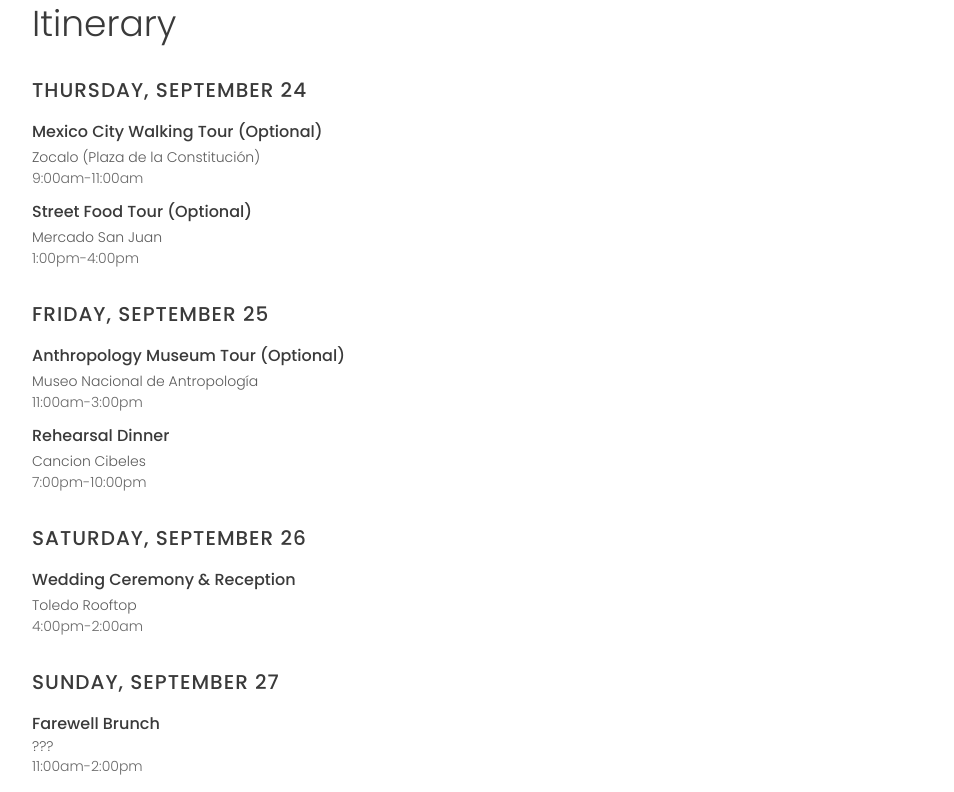
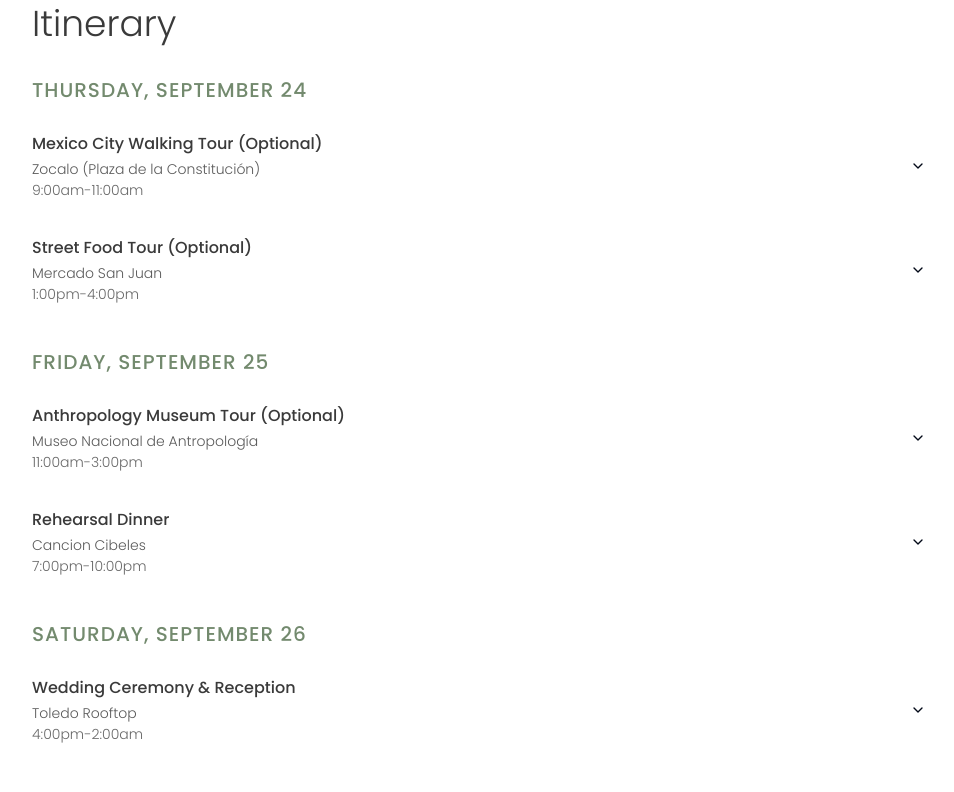
Before and after one commit to theplaylabs/layered-sticky-canvas, a React (Vite) app: page / in a window 1280 px wide. Shown: the part 860-1652 px from the top of the page, without its empty margins (216-1170 px from the left). Built offline with nearby package versions, Linux system fonts and the light colour scheme.

Commit message:
Update itinerary styling and add accordions
Update itinerary dates font, add accordions for events, and include placeholder text.

```diff
--- a/src/pages/Index.tsx
+++ b/src/pages/Index.tsx
@@ -1,5 +1,6 @@
 import Layout from '@/components/Layout';
 import ContentSection from '@/components/ContentSection';
+import { Accordion, AccordionContent, AccordionItem, AccordionTrigger } from '@/components/ui/accordion';
 
 const Index = () => {
   return (
@@ -65,64 +66,124 @@ const Index = () => {
           <div className="space-y-8">
             {/* Thursday */}
             <div className="space-y-4">
-              <h3 className="text-xl font-primary font-medium tracking-wider" style={{ color: '#3a3a3a' }}>
+              <h3 className="text-xl font-primary font-medium tracking-wider" style={{ color: '#738a6e' }}>
                 THURSDAY, SEPTEMBER 24
               </h3>
-              <div className="space-y-3">
-                <div>
+              <Accordion type="single" collapsible className="space-y-3">
+                <AccordionItem value="thursday-walking" className="border-none">
+                  <AccordionTrigger className="hover:no-underline py-3 px-0">
+                    <div className="text-left">
                       <h4 className="font-primary font-medium" style={{ color: '#3a3a3a' }}>Mexico City Walking Tour (Optional)</h4>
                       <a href="https://maps.google.com/?q=Zocalo+Plaza+de+la+Constitucion+Mexico+City" target="_blank" rel="noopener noreferrer" className="text-sm font-primary font-light hover:underline" style={{ color: '#5a5a5a' }}>Zocalo (Plaza de la Constitución)</a>
                       <p className="text-sm font-primary font-light" style={{ color: '#6a6a6a' }}>9:00am-11:00am</p>
                     </div>
-                <div>
+                  </AccordionTrigger>
+                  <AccordionContent className="pt-2 pb-4">
+                    <p className="text-sm font-primary font-light leading-relaxed" style={{ color: '#5a5a5a' }}>
+                      Lorem ipsum dolor sit amet, consectetur adipiscing elit. Sed do eiusmod tempor incididunt ut labore et dolore magna aliqua. Ut enim ad minim veniam, quis nostrud exercitation ullamco laboris nisi ut aliquip ex ea commodo consequat.
+                    </p>
+                  </AccordionContent>
+                </AccordionItem>
+
+                <AccordionItem value="thursday-food" className="border-none">
+                  <AccordionTrigger className="hover:no-underline py-3 px-0">
+                    <div className="text-left">
                       <h4 className="font-primary font-medium" style={{ color: '#3a3a3a' }}>Street Food Tour (Optional)</h4>
                       <a href="https://maps.google.com/?q=Mercado+San+Juan+Mexico+City" target="_blank" rel="noopener noreferrer" className="text-sm font-primary font-light hover:underline" style={{ color: '#5a5a5a' }}>Mercado San Juan</a>
                       <p className="text-sm font-primary font-light" style={{ color: '#6a6a6a' }}>1:00pm-4:00pm</p>
                     </div>
-              </div>
+                  </AccordionTrigger>
+                  <AccordionContent className="pt-2 pb-4">
+                    <p className="text-sm font-primary font-light leading-relaxed" style={{ color: '#5a5a5a' }}>
+                      Lorem ipsum dolor sit amet, consectetur adipiscing elit. Sed do eiusmod tempor incididunt ut labore et dolore magna aliqua. Ut enim ad minim veniam, quis nostrud exercitation ullamco laboris.
+                    </p>
+                  </AccordionContent>
+                </AccordionItem>
+              </Accordion>
             </div>
 
             {/* Friday */}
             <div className="space-y-4">
-              <h3 className="text-xl font-primary font-medium tracking-wider" style={{ color: '#3a3a3a' }}>
+              <h3 className="text-xl font-primary font-medium tracking-wider" style={{ color: '#738a6e' }}>
                 FRIDAY, SEPTEMBER 25
               </h3>
-              <div className="space-y-3">
-                <div>
+              <Accordion type="single" collapsible className="space-y-3">
+                <AccordionItem value="friday-museum" className="border-none">
+                  <AccordionTrigger className="hover:no-underline py-3 px-0">
+                    <div className="text-left">
                       <h4 className="font-primary font-medium" style={{ color: '#3a3a3a' }}>Anthropology Museum Tour (Optional)</h4>
                       <a href="https://maps.google.com/?q=Museo+Nacional+de+Antropologia+Mexico+City" target="_blank" rel="noopener noreferrer" className="text-sm font-primary font-light hover:underline" style={{ color: '#5a5a5a' }}>Museo Nacional de Antropología</a>
                       <p className="text-sm font-primary font-light" style={{ color: '#6a6a6a' }}>11:00am-3:00pm</p>
                     </div>
-                <div>
+                  </AccordionTrigger>
+                  <AccordionContent className="pt-2 pb-4">
+                    <p className="text-sm font-primary font-light leading-relaxed" style={{ color: '#5a5a5a' }}>
+                      Lorem ipsum dolor sit amet, consectetur adipiscing elit. Sed do eiusmod tempor incididunt ut labore et dolore magna aliqua. Ut enim ad minim veniam, quis nostrud exercitation ullamco laboris nisi ut aliquip ex ea commodo consequat.
+                    </p>
+                  </AccordionContent>
+                </AccordionItem>
+
+                <AccordionItem value="friday-dinner" className="border-none">
+                  <AccordionTrigger className="hover:no-underline py-3 px-0">
+                    <div className="text-left">
                       <h4 className="font-primary font-medium" style={{ color: '#3a3a3a' }}>Rehearsal Dinner</h4>
                       <a href="https://maps.google.com/?q=Cancion+Cibeles+Mexico+City" target="_blank" rel="noopener noreferrer" className="text-sm font-primary font-light hover:underline" style={{ color: '#5a5a5a' }}>Cancion Cibeles</a>
                       <p className="text-sm font-primary font-light" style={{ color: '#6a6a6a' }}>7:00pm-10:00pm</p>
                     </div>
-              </div>
+                  </AccordionTrigger>
+                  <AccordionContent className="pt-2 pb-4">
+                    <p className="text-sm font-primary font-light leading-relaxed" style={{ color: '#5a5a5a' }}>
+                      Lorem ipsum dolor sit amet, consectetur adipiscing elit. Sed do eiusmod tempor incididunt ut labore et dolore magna aliqua. Ut enim ad minim veniam, quis nostrud exercitation ullamco laboris nisi ut aliquip ex ea commodo consequat. Duis aute irure dolor in reprehenderit.
+                    </p>
+                  </AccordionContent>
+                </AccordionItem>
+              </Accordion>
             </div>
 
             {/* Saturday */}
             <div className="space-y-4">
-              <h3 className="text-xl font-primary font-medium tracking-wider" style={{ color: '#3a3a3a' }}>
+              <h3 className="text-xl font-primary font-medium tracking-wider" style={{ color: '#738a6e' }}>
                 SATURDAY, SEPTEMBER 26
               </h3>
-              <div>
+              <Accordion type="single" collapsible className="space-y-3">
+                <AccordionItem value="saturday-wedding" className="border-none">
+                  <AccordionTrigger className="hover:no-underline py-3 px-0">
+                    <div className="text-left">
                       <h4 className="font-primary font-medium" style={{ color: '#3a3a3a' }}>Wedding Ceremony & Reception</h4>
                       <a href="https://maps.google.com/?q=Toledo+Rooftop+Mexico+City" target="_blank" rel="noopener noreferrer" className="text-sm font-primary font-light hover:underline" style={{ color: '#5a5a5a' }}>Toledo Rooftop</a>
                       <p className="text-sm font-primary font-light" style={{ color: '#6a6a6a' }}>4:00pm-2:00am</p>
                     </div>
+                  </AccordionTrigger>
+                  <AccordionContent className="pt-2 pb-4">
+                    <p className="text-sm font-primary font-light leading-relaxed" style={{ color: '#5a5a5a' }}>
+                      Lorem ipsum dolor sit amet, consectetur adipiscing elit. Sed do eiusmod tempor incididunt ut labore et dolore magna aliqua. Ut enim ad minim veniam, quis nostrud exercitation ullamco laboris nisi ut aliquip ex ea commodo consequat. Duis aute irure dolor in reprehenderit in voluptate velit esse cillum dolore.
+                    </p>
+                  </AccordionContent>
+                </AccordionItem>
+              </Accordion>
             </div>
 
             {/* Sunday */}
             <div className="space-y-4">
-              <h3 className="text-xl font-primary font-medium tracking-wider" style={{ color: '#3a3a3a' }}>
+              <h3 className="text-xl font-primary font-medium tracking-wider" style={{ color: '#738a6e' }}>
                 SUNDAY, SEPTEMBER 27
               </h3>
-              <div>
+              <Accordion type="single" collapsible className="space-y-3">
+                <AccordionItem value="sunday-brunch" className="border-none">
+                  <AccordionTrigger className="hover:no-underline py-3 px-0">
+                    <div className="text-left">
                       <h4 className="font-primary font-medium" style={{ color: '#3a3a3a' }}>Farewell Brunch</h4>
                       <p className="text-sm font-primary font-light" style={{ color: '#5a5a5a' }}>???</p>
                       <p className="text-sm font-primary font-light" style={{ color: '#6a6a6a' }}>11:00am-2:00pm</p>
                     </div>
+                  </AccordionTrigger>
+                  <AccordionContent className="pt-2 pb-4">
+                    <p className="text-sm font-primary font-light leading-relaxed" style={{ color: '#5a5a5a' }}>
+                      Lorem ipsum dolor sit amet, consectetur adipiscing elit. Sed do eiusmod tempor incididunt ut labore et dolore magna aliqua. Ut enim ad minim veniam, quis nostrud exercitation ullamco laboris nisi ut aliquip.
+                    </p>
+                  </AccordionContent>
+                </AccordionItem>
+              </Accordion>
             </div>
           </div>
         </div>
```
Lines whose indentation alone changed are shown as unchanged.
